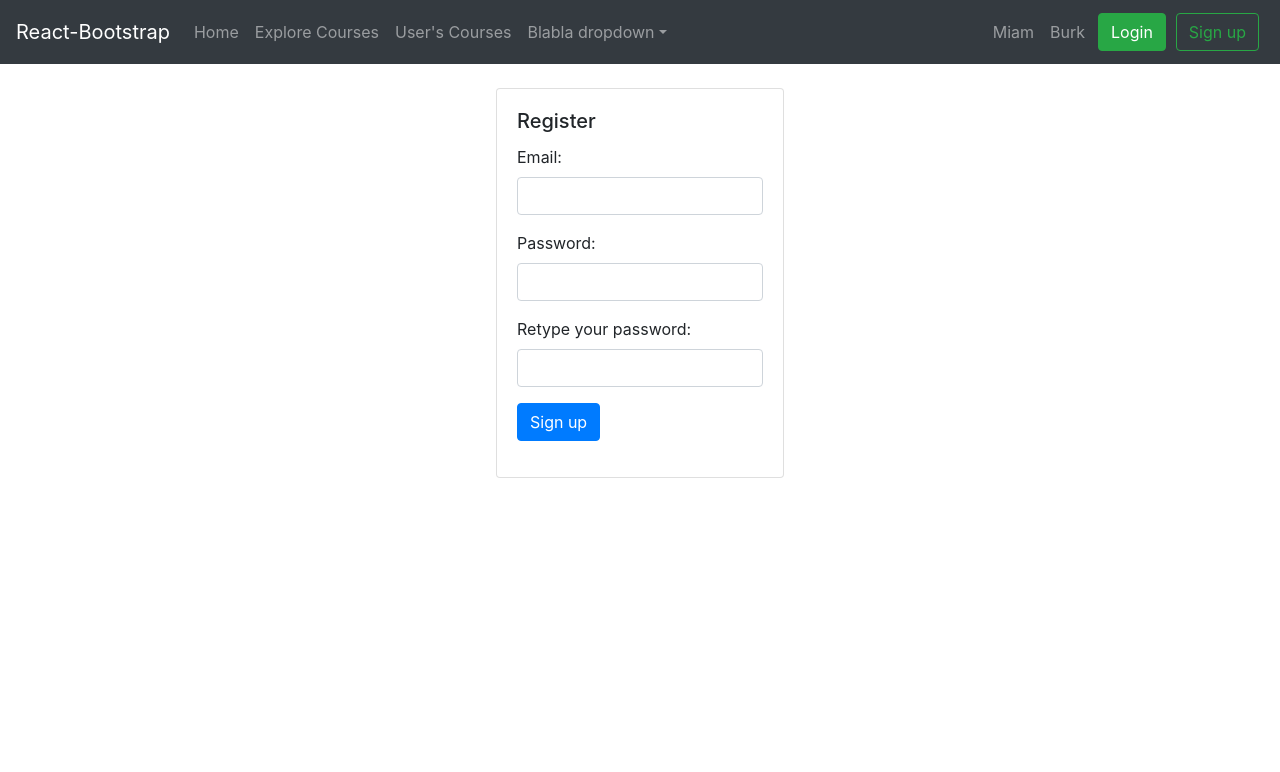
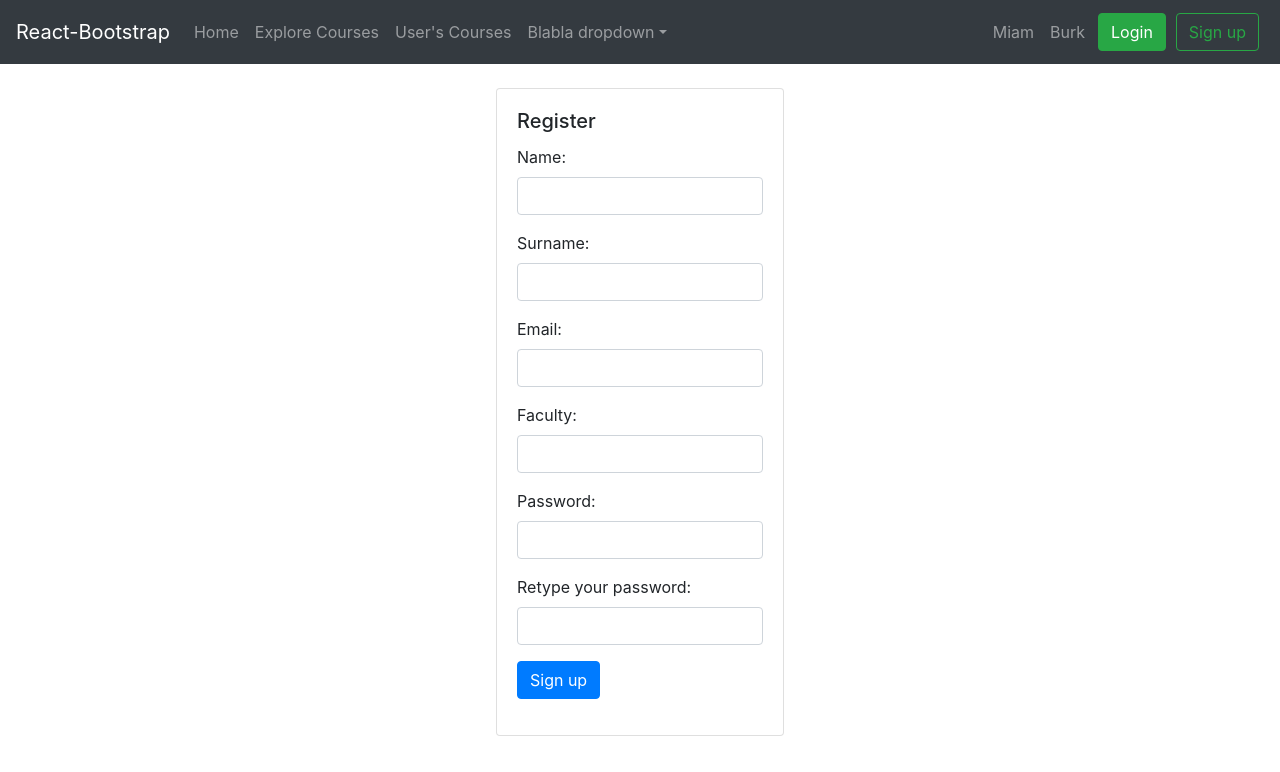
Before and after one commit to axel7083/online_enrollment, a React (Create React App) app: page /Signup in a window 1280 px wide. Shown: the top 772 px of the page. Built offline with nearby package versions, Linux system fonts and the light colour scheme.

Commit message:
Fix signup

```diff
--- a/src/components/SignUp.component.js
+++ b/src/components/SignUp.component.js
@@ -6,29 +6,53 @@ export default class CreateUser extends Component {
     constructor(props) {
         super(props);
 
+        this.onChangeName = this.onChangeName.bind(this);
+        this.onChangeSurname = this.onChangeSurname.bind(this);
+        this.onChangeEmail = this.onChangeEmail.bind(this);
+
         this.onChangePassword = this.onChangePassword.bind(this);
         this.onChangeRePassword = this.onChangeRePassword.bind(this);
-        this.onChangeUsername = this.onChangeUsername.bind(this);
+        this.onChangeFaculty = this.onChangeFaculty.bind(this);
         this.onSubmit = this.onSubmit.bind(this);
 
         this.state = {
-            username: '',
+            name: '',
+            surname: '',
             password: '',
-            repassword: ''
+            repassword: '',
+            faculty:'',
+            email: ''
         };
 
     }
 
     //Right before anything load the page this is called
     componentDidMount() {
-        this.setState({
-            username: "@"
-        })
+
     }
 
-    onChangeUsername(e) {
+    onChangeName(e) {
         this.setState({
-            username: e.target.value
+            name: e.target.value
+        });
+    }
+
+    onChangeSurname(e) {
+        this.setState({
+            surname: e.target.value
+        });
+    }
+
+    onChangeEmail(e) {
+        this.setState({
+            email: e.target.value
+        });
+    }
+
+
+    onChangeFaculty(e) {
+        this.setState({
+            faculty: e.target.value
         });
     }
 
@@ -47,7 +71,7 @@ export default class CreateUser extends Component {
     onSubmit(e) {
         e.preventDefault();
 
-        if(this.state.username !== this.state.password)
+        if(this.state.repassword !== this.state.password)
         {
             alert("Error");
             window.location = '/signup';
@@ -55,17 +79,22 @@ export default class CreateUser extends Component {
         }
 
         const user = {
-            username: this.state.username,
-            password: this.state.password
+            name: this.state.name,
+            surname: this.state.surname,
+            password: this.state.password,
+            faculty: this.state.faculty,
+            email: this.state.email
         };
 
         console.log(user);
 
-        axios.post('http://localhost:5000/users/add', user)
-            .then(res => console.log(res.data));
+        axios.post('http://localhost:5000/users/signup', user)
+            .then(res => {
+                console.log("Success");
+                window.location = '/login';
+            })
+            .catch((err) => alert("Error: " + err));
 
-        //Return to the user list
-        //window.location = '/';
     }
 
 
@@ -76,6 +105,24 @@ export default class CreateUser extends Component {
                     <Card.Title>Register</Card.Title>
                     <form onSubmit={this.onSubmit}>
                         <div className="form-group">
+                            <label>Name: </label>
+                            <input type="text"
+                                   required
+                                   className="form-control"
+                                   value={this.state.name}
+                                   onChange={this.onChangeName}
+                            />
+                        </div>
+                        <div className="form-group">
+                            <label>Surname: </label>
+                            <input type="text"
+                                   required
+                                   className="form-control"
+                                   value={this.state.surname}
+                                   onChange={this.onChangeSurname}
+                            />
+                        </div>
+                        <div className="form-group">
                             <label>Email: </label>
                             <input type="text"
                                    required
@@ -84,6 +131,17 @@ export default class CreateUser extends Component {
                                    onChange={this.onChangeEmail}
                             />
                         </div>
+
+                        <div className="form-group">
+                            <label>Faculty: </label>
+                            <input type="text"
+                                   required
+                                   className="form-control"
+                                   value={this.state.faculty}
+                                   onChange={this.onChangeFaculty}
+                            />
+                        </div>
+
                         <div className="form-group">
                             <label>Password: </label>
                             <input type="password"
```
Also changed, not shown: 2 other files (tests, documents, lock files or other folders).
